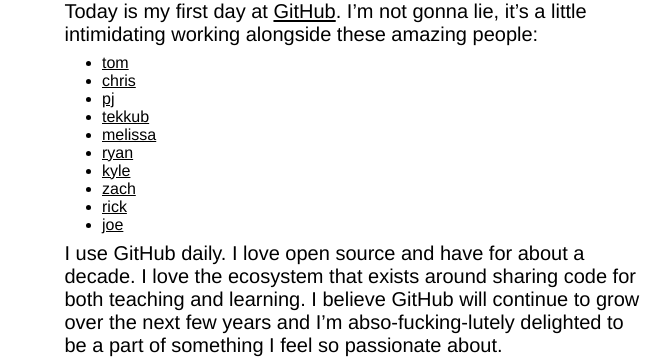
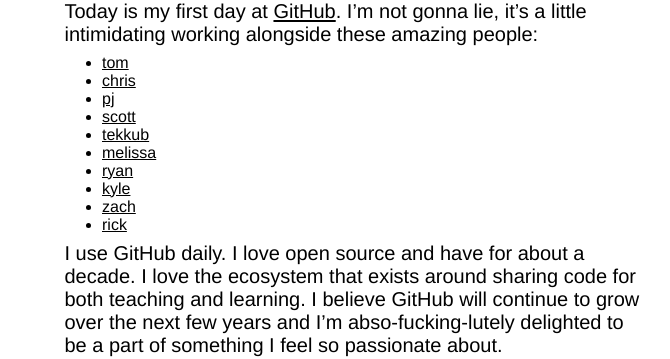
Before and after one commit to atmos/atmos.github.io, a Jekyll site: the page built from _posts/2010-08-30-joining-github.md, in a window 1280 px wide. Shown: the part 166-525 px from the top of the page, without its empty margins (288-958 px from the left). Built offline with Jekyll 4.4.1, drawn with Linux system fonts in a browser that asks for light colours; nearby versions of some CDN libraries; Markdown is read by kramdown in place of the engine named in the settings.

Commit message:
totally forgot scott :D

```diff
--- a/_posts/2010-08-30-joining-github.md
+++ b/_posts/2010-08-30-joining-github.md
@@ -13,13 +13,13 @@
 * [tom][tom]
 * [chris][chris]
 * [pj][pj]
+* [scott][scott]
 * [tekkub][tekkub]
 * [melissa][melissa]
 * [ryan][ryan]
 * [kyle][kyle]
 * [zach][zach]
 * [rick][rick]
-* [joe][joe]
 
 I use GitHub daily.  I love open source and have for about a decade.  I love
 the ecosystem that exists around sharing code for both teaching and learning.
@@ -40,3 +40,4 @@
 [zach]: http://zachholman.com
 [rick]: http://techno-weenie.net
 [joe]: http://tumbljack.com
+[scott]: http://schacon.github.com/
```
